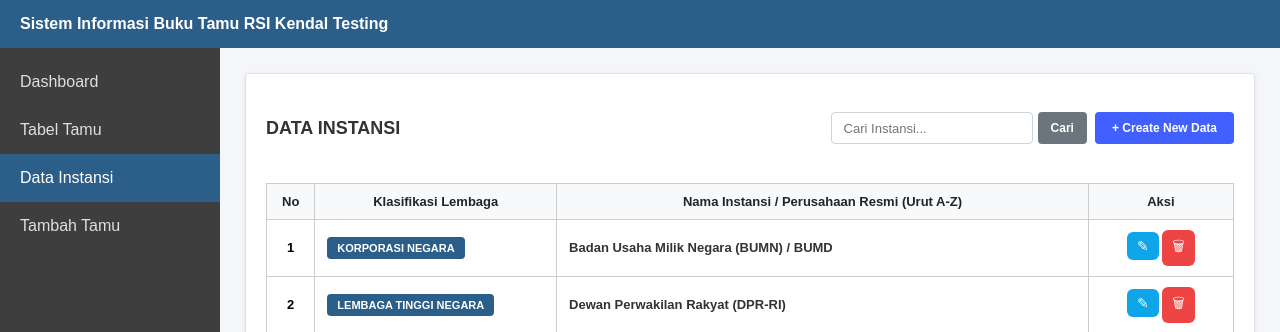
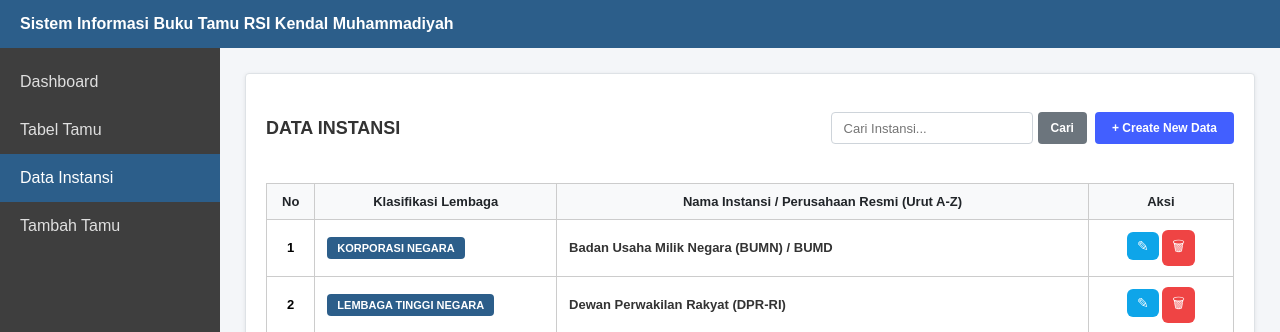
Before and after one commit to palingganteng97-rgb/buku-tamu-unpri, a PHP site: page /data_instansi.php in a window 1280 px wide. Shown: the top 332 px of the page. Run offline with PHP 8.4, Linux system fonts and the light colour scheme; the visitor is signed in with stand-in values (Sample User, id 1); data comes from the database, SQL or seed files in the repository.

Commit message:
Update data_instansi.php

```diff
--- a/data_instansi.php
+++ b/data_instansi.php
@@ -123,7 +123,7 @@ if (isset($_GET['search'])) {
 
     <!-- Navbar Atas -->
     <div class="top-navbar">
-        Sistem Informasi Buku Tamu RSI Kendal Testing
+        Sistem Informasi Buku Tamu RSI Kendal Muhammadiyah
     </div>
 
     <!-- Layout Utama -->
```
